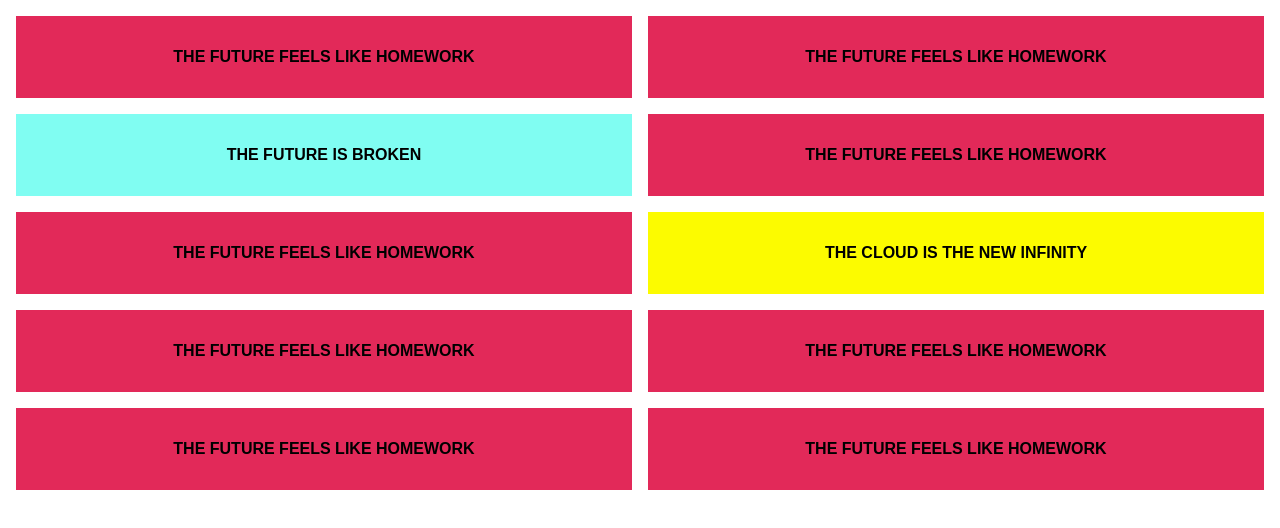
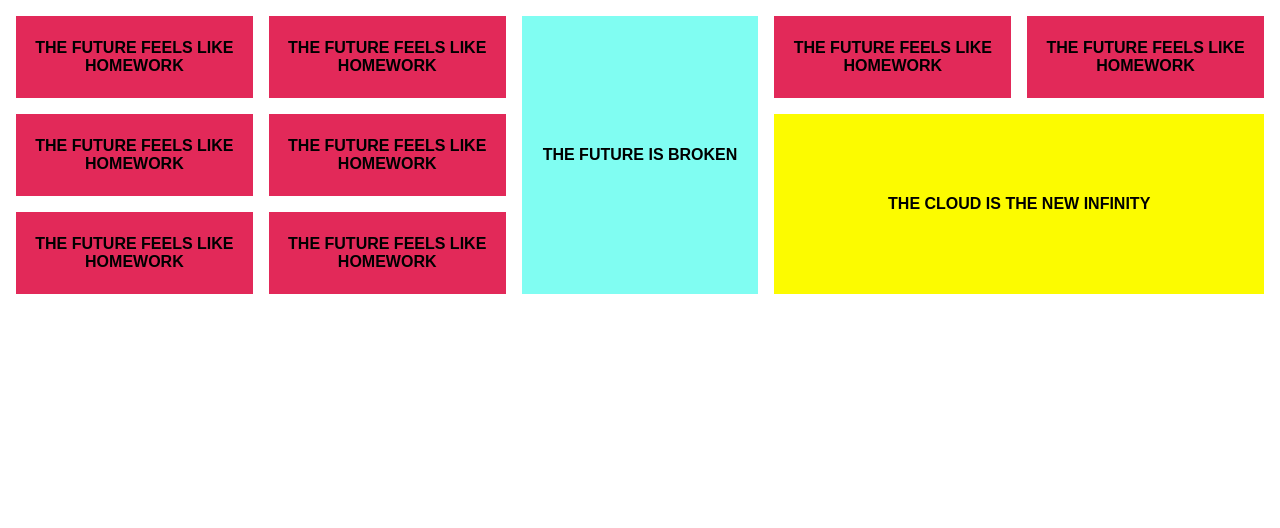
Before and after one commit to nicolasvdsp/2imd-dev-portfolio, a plain HTML site: page lab2/thefuture/index.html in a window 1280 px wide. Drawn offline with Linux system fonts and the light colour scheme.

Commit message:
style(thefuture): Style the cards for desktop

```diff
--- a/lab2/thefuture/style.css
+++ b/lab2/thefuture/style.css
@@ -32,3 +32,22 @@ body{
         grid-template-columns: repeat(2, 1fr);
     }
 }
+
+@media(min-width: 750px) {
+    .cards {
+        grid-template-columns: repeat(5, 1fr);
+        grid-template-rows: repeat(3, 1fr);
+    }
+
+    .card--broken {
+        height: auto;
+        grid-column: 3/4;
+        grid-row: 1/4;
+    }
+
+    .card--infinity {
+        height: auto;
+        grid-column: 4/6;
+        grid-row: 2/4;
+    }
+}
```
